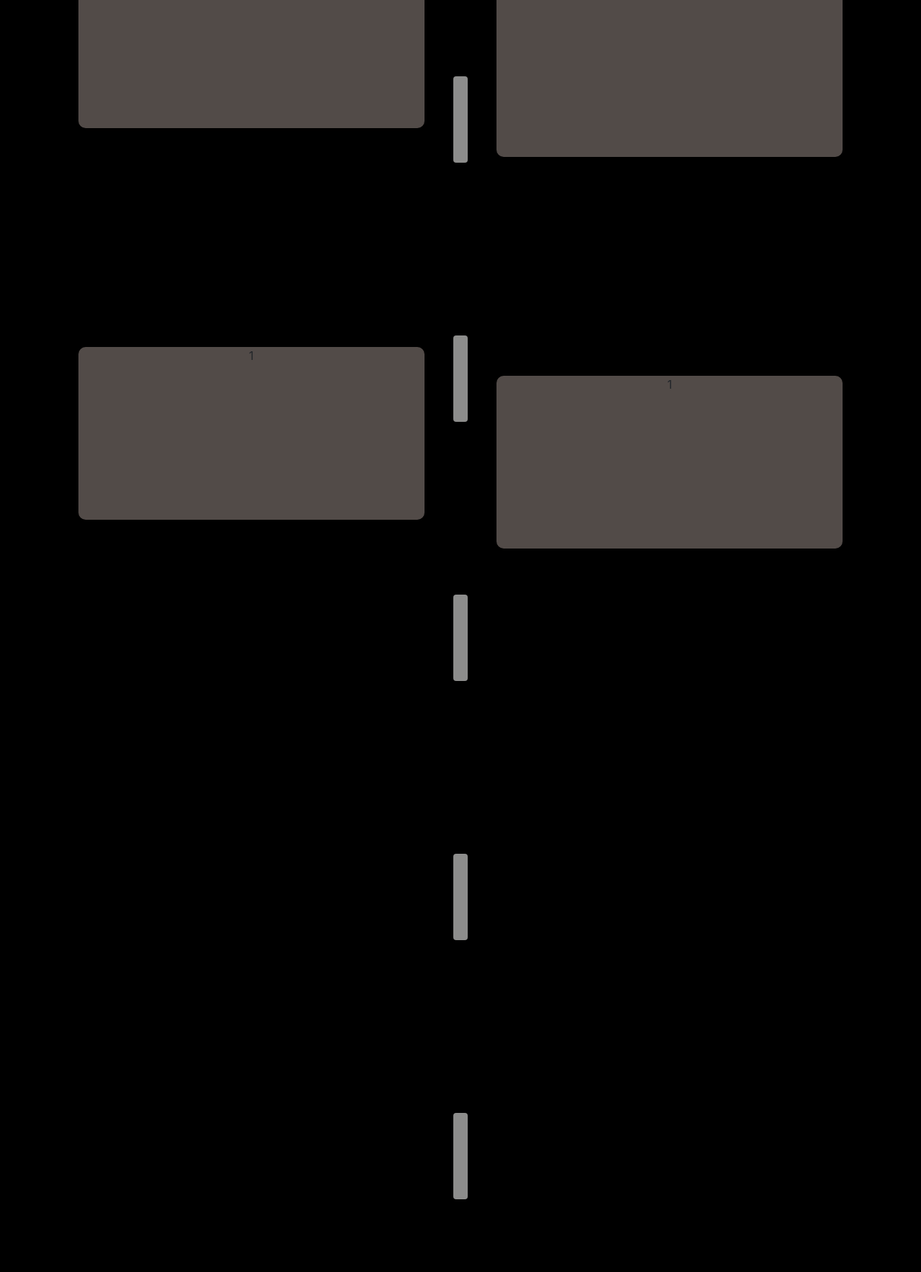
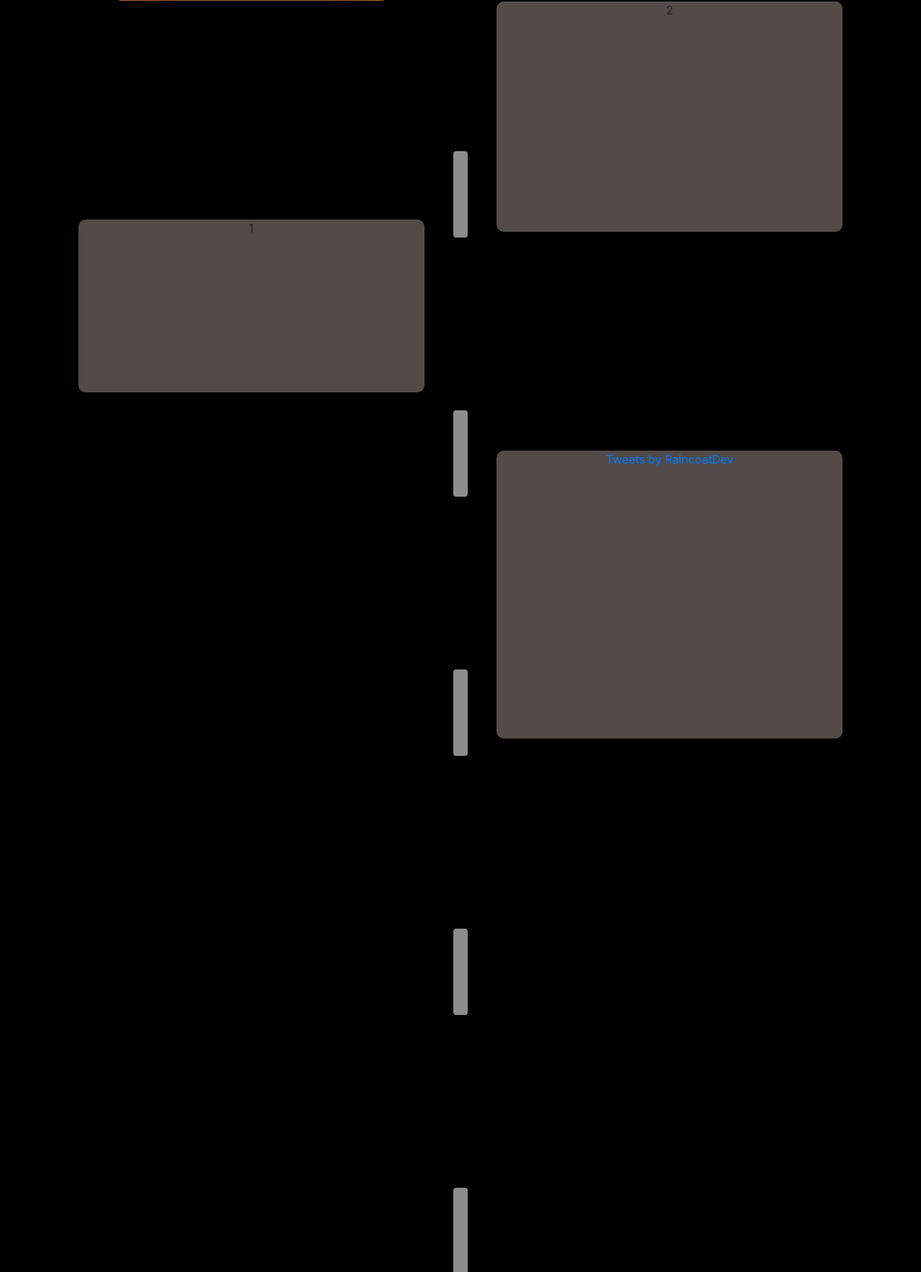
Before and after one commit to Shadowsental/DunesBootstrap, a PHP site: page / in a window 1280 px wide. Shown: the part 1390-3157 px from the top of the page at 72% size. Run offline with PHP 8.4, Linux system fonts and the light colour scheme; some libraries are stand-ins or nearby versions.

Commit message:
testing more

```diff
--- a/index.html
+++ b/index.html
@@ -63,17 +63,17 @@
 
   <!--MainRoadStart-->
   <div class="roadBG container">
-    <div class="row" style="min-height: 4000px;">
+    <div class="row" style="display: flex;">
       <!--LeftLane-->
       <div class="outRoad outRoad-left bg-transparent">
       </div>
 
       <div class="roadLeft bg-transparent">
-        <div id="leftLane" class="testar bg-dunes m-3 " style="border: black sollid 3px; border-radius: 10px;"><iframe width="100%" height="100%" src="https://www.youtube.com/embed/4cf6DTOnzSQ?controls=1&autoplay=1&mute=1"
+        <div id="leftLane" class="testar bg-black m-3 " style="border: black sollid 3px; border-radius: 10px;"><iframe width="100%" height="100%" src="https://www.youtube.com/embed/4cf6DTOnzSQ?controls=1&autoplay=1&mute=1"
           allow="accelerometer;" frameborder="0" allowfullscreen></iframe></div>
+        <div id="leftLane" class="bg-transparent m-3" style="border: black sollid 3px; height: 30vh; border-radius: 10px;">1</div>
         <div id="leftLane" class=" bg-dunes m-3" style="border: black sollid 3px; height: 30vh; border-radius: 10px;">1</div>
-        <div id="leftLane" class=" bg-dunes m-3" style="border: black sollid 3px; height: 30vh; border-radius: 10px;">1</div>
-        <div id="leftLane teams" id="team1" class="team1 testit bg-dunes m-3" style="border: black sollid 3px; border-radius: 10px;"><h4>The Team</h4>
+        <div id="leftLane teams" id="team1" class="team1 testit bg-black m-3" style="border: black sollid 3px; border-radius: 10px;"><h4>The Team</h4>
           <div class="col-md-10 m-auto" style="flex: 0 0 33.334%; min-width: 350px; border-radius: 10px;">
             <div class="card p-2 text-light bg-dunes1">
               <div id="slides" class="carousel  slide backFader  shadow-lg" data-interval="5000" data-ride="carousel" style="width: auto;">
@@ -139,26 +139,34 @@
         <div id="mittlinje" class="bg-black emtyLine m-auto" style="width: 20px; height: 120px; border-radius: 4px;"></div>
         <div id="mittlinje" class="bg-black emtyLine m-auto" style="width: 20px; height: 120px; border-radius: 4px;"></div>
         <div id="mittlinje" class="bg-dunes2 emtyLine m-auto" style="width: 20px; height: 120px; border-radius: 4px;"></div>
-        <div id="mittlinje" class="bg-black emtyLine m-auto" style="width: 20px; height: 120px; border-radius: 4px;"></div>
+        <!-- <div id="mittlinje" class="bg-black emtyLine m-auto" style="width: 20px; height: 120px; border-radius: 4px;"></div>
         <div id="mittlinje" class="bg-black emtyLine m-auto" style="width: 20px; height: 120px; border-radius: 4px;"></div>
         <div id="mittlinje" class="bg-dunes2 emtyLine m-auto" style="width: 20px; height: 120px; border-radius: 4px;"></div>
         <div id="mittlinje" class="bg-black emtyLine m-auto" style="width: 20px; height: 120px; border-radius: 4px;"></div>
         <div id="mittlinje" class="bg-black emtyLine m-auto" style="width: 20px; height: 120px; border-radius: 4px;"></div>
-        <div id="mittlinje" class="bg-dunes2 emtyLine m-auto" style="width: 20px; height: 120px; border-radius: 4px;"></div>
+        <div id="mittlinje" class="bg-dunes2 emtyLine m-auto" style="width: 20px; height: 120px; border-radius: 4px;"></div> -->
 
       </div>
       <!--RightLane-->
       <div class="roadRight bg-transparent">
-        <div id="rightLane" class="about bg-dunes m-3" style="border: black sollid 3px; height: 30vh; border-radius: 10px;"><h3 style="color: blanchedalmond;">A single player post apocalyptic road trip adventure with party and resource management.
-          Dunes of Demise will force the player to make difficult moral choices throughout the game.
-          The game features a turn based vehicular combat system where the player is in control of each car & passenger in their caravan.
-          Dunes of Demise will be short in game time, but high in replayability.
-          </h3></div>
-        <div id="rightLane" class=" bg-dunes m-3" style="border: black sollid 3px; height: 30vh; border-radius: 10px;">1</div>
-        <div id="rightLane" class=" bg-dunes m-3" style="border: black sollid 3px; height: 30vh; border-radius: 10px;">1</div>
+        <div id="rightLane" class="about bg-dunes m-3" style="border: black sollid 3px; height: 30vh; border-radius: 10px;">
+          <div class="bg-transparent aboutText m-auto" style="height: auto; width: 95%;"><h2 style="color: rgb(255, 255, 255);">About The Game!<br\></h2><h5 style="text-align: left;  color: rgb(255, 255, 255);">A single player post apocalyptic road trip adventure with party and resource management.
+            Dunes of Demise will force the player to make difficult moral choices throughout the game.
+            The game features a turn based vehicular combat system where the player is in control of each car & passenger in their caravan.
+            Dunes of Demise will be short in game time, but high in replayability.
+            </h5></div>
+        </div>
+        <div id="rightLane" class=" bg-transparent m-3" style="border: black sollid 3px; height: 30vh; border-radius: 10px;">1</div>
+        <div id="rightLane" class="combats bg-dunes m-3" style="border: black sollid 3px; height: 30vh; border-radius: 10px;">1</div>
         <div id="#" class="news bg-dunes m-3" style="border: black sollid 3px; border-radius: 10px;">2</div>
         <div id="rightLane" class=" bg-transparent m-3" style=" border: black sollid 3px; height: 30vh; border-radius: 10px;"></div>
-        <div id="rightLane" class=" bg-dunes m-3" style="border: black sollid 3px; height: 30vh; border-radius: 10px;">1</div>
+        <div id="rightLane" class="twitters bg-dunes m-3" style="border: black sollid 3px; border-radius: 10px;">
+          <a class=" twitter-timeline" href="https://twitter.com/RaincoatDev?ref_src=twsrc%5Etfw">Tweets by RaincoatDev</a> <script async src="https://platform.twitter.com/widgets.js" charset="utf-8"></script>
+                </div>
+
+                <!-- <img src="pic/FCP_4407-Edit.jpg" style="max-height: 50vh;" class="img-fluid shadow-lg"> -->
+            </div>
+        </div>
       </div>
       <div class="outRoad outRoad-right bg-transparent">
       </div>
@@ -177,7 +185,7 @@
 
   <!-- News -->
 
-  <!-- Fotter  -->
+
 
   <!--RightLane-->
 
@@ -197,7 +205,19 @@
     </div>
   </div>
 
+<!-- Fotter  -->
+<div class="footer " style="width: 100vh; height: 30vh; color: cornsilk;">
+  <div class="bg-transparent ml-auto fot" style="height: 25vh; width: 30%; border-radius: 25px;">
+    <h4 style="color: crimson;">Just testing how this might look</h4>
+    <ul>
+      <li style="color: crimson;" ><a href="#teams" style="color: crimson;">Team</a></li>
+      <li></li>
+      <li></li>
+      <li></li>
+    </ul>
+  </div>
 
+</div>
 
 </body>
 
--- a/style.css
+++ b/style.css
@@ -137,9 +152,20 @@ body{
   background-color: navajowhite !;
 }
 .news:hover {
-  height: 80vh;
+  height: 120vh;
 }
 
+.twitters {
+  height: 50vh;
+  overflow:hidden;
+  transition:height 0.3s ease-out;
+  max-height:600px;
+  background-color: navajowhite !;
+  overflow: scroll;
+}
+.twitters:hover {
+  height: 120vh;
+}
 /* endRightLane */
 .roadMid{
     width: 6%;
```
Also changed, not shown: other parts of style.css (+28 -18 lines), pic/banner.png (renamed from pic/header.png), pic/bannerCar.png (renamed from pic/footer.png).
